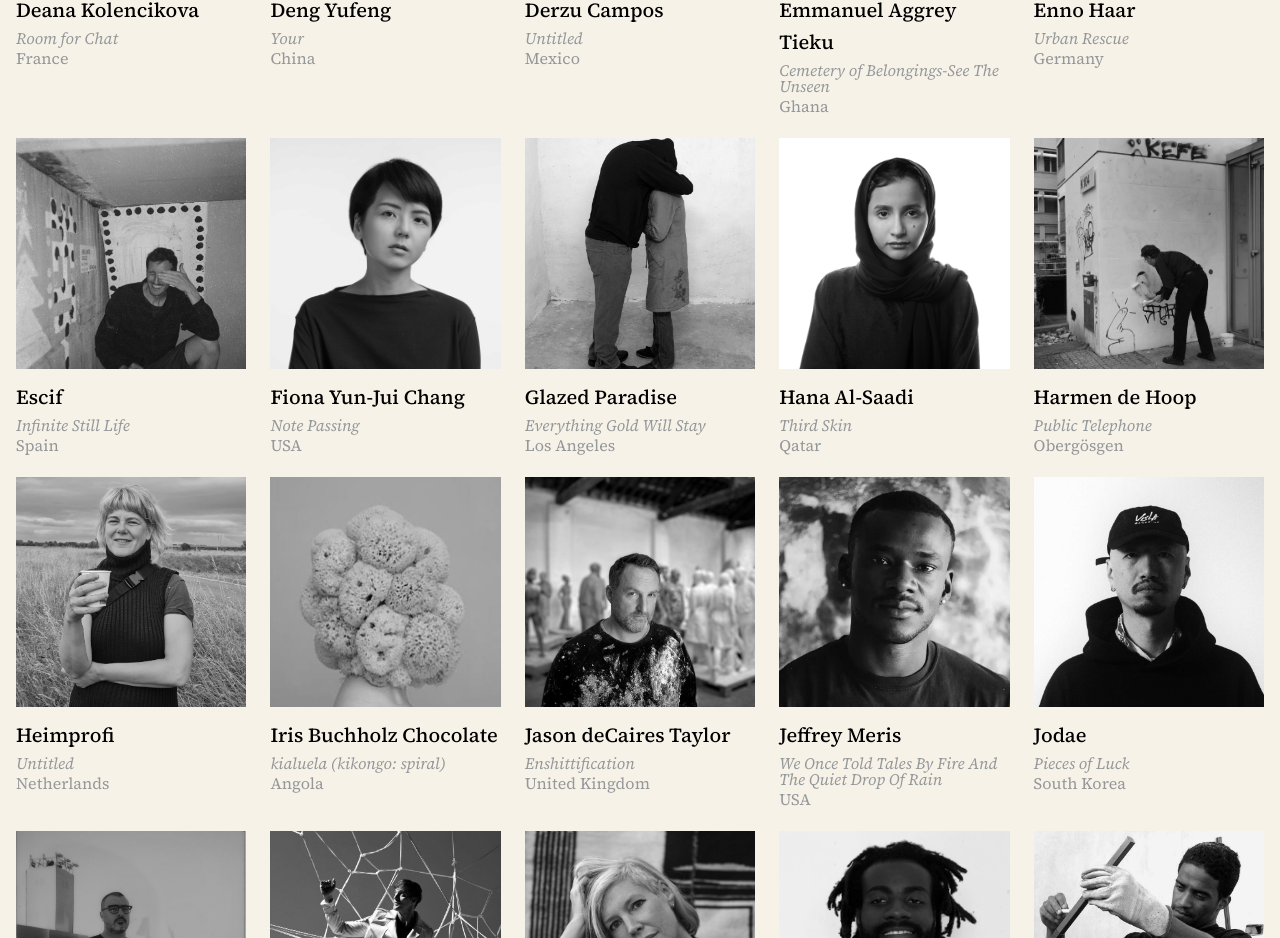
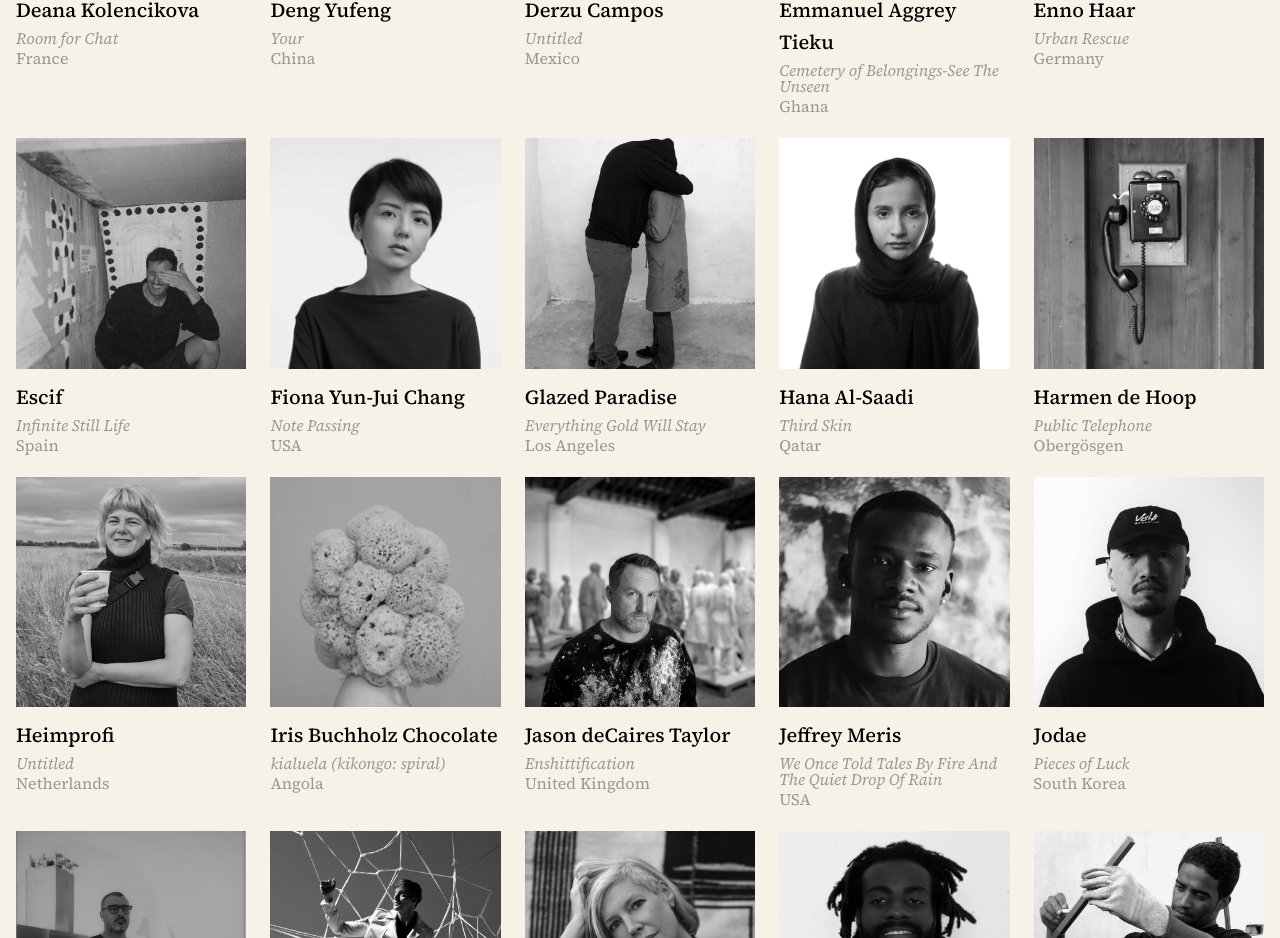
Before and after one commit to ssypark/uncommissioned-map, a React (Vite) app: page / in a window 1280 px wide. Shown: the part 1937-2875 px from the top of the page. Built offline with nearby package versions, Linux system fonts and the light colour scheme.

Commit message:
Update artistsData.js

```diff
--- a/src/data/artistsData.js
+++ b/src/data/artistsData.js
@@ -197,7 +197,7 @@ export const artists = [
     coordinates: { lat: 47.3683, lng: 7.9104 }, // Obergösgen coordinates
     medium: ["Installation"],
     invisibleThread: ["Absurd as Method"],
-    thumbnailURL: "/artist-photos/harmen_de_hoop.jpg"
+    thumbnailURL: "public/artist-photos/Harmen artwork thumbnail.jpeg"
   },
   {
     id: 50,
```
